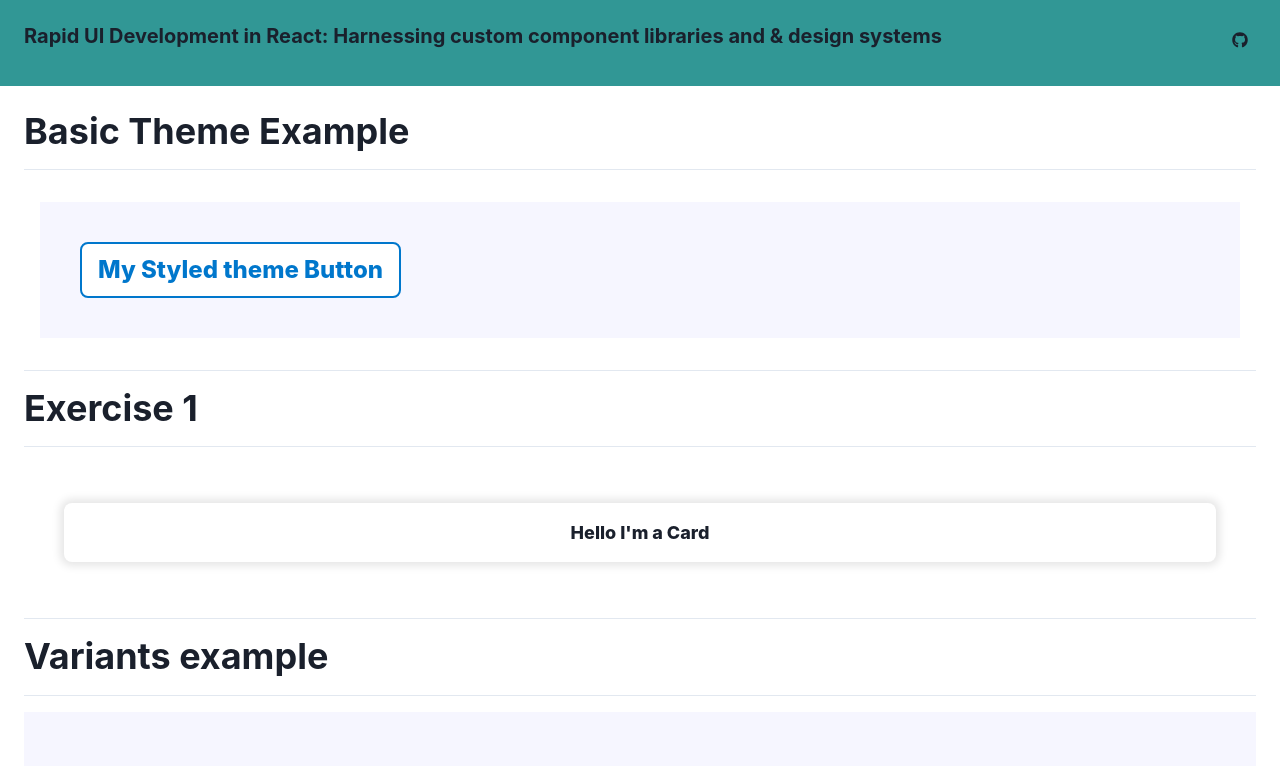
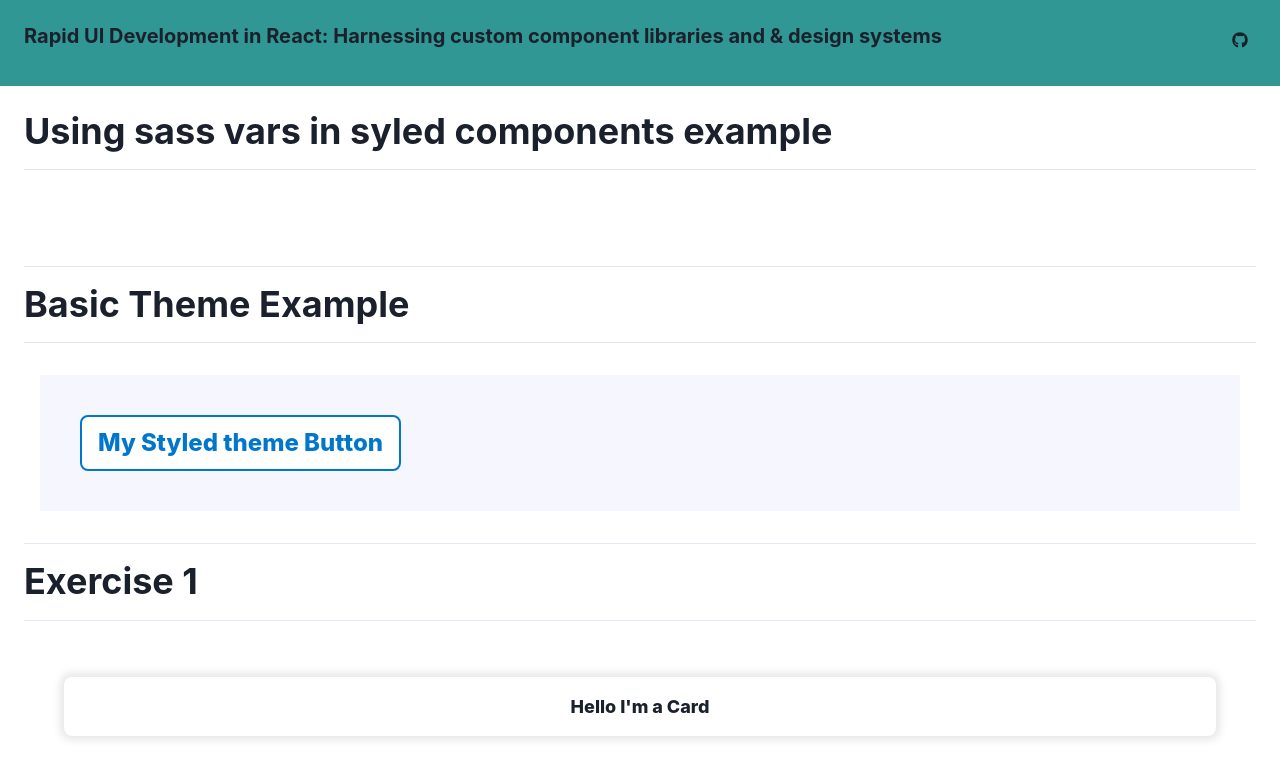
Before and after one commit to ric9176/rapid-ui-dev-workshop, a React (Create React App) app: page / in a window 1280 px wide. Shown: the top 766 px of the page. Built offline with nearby package versions, Linux system fonts and the light colour scheme.

Commit message:
Add sass var import example

```diff
--- a/src/App.tsx
+++ b/src/App.tsx
@@ -1,4 +1,5 @@
 import Header from './Header';
+import Container from './StyledComponts';
 import ThemingExample from './Theming/example';
 import ThemingExcercise from './Theming/exercise';
 import VariantsExample from './Variants/example';
@@ -15,6 +16,10 @@ function App() {
         align="stretch"
         m={6}
       >
+        <Heading>Using sass vars in syled components example</Heading>
+        <Box p={4}>
+          <Container />
+        </Box>
         <Heading>Basic Theme Example</Heading>
         <Box p={4}>
           <ThemingExample />
--- /dev/null
+++ b/src/StyledComponts/index.tsx
@@ -0,0 +1,10 @@
+import styled from 'styled-components';
+import legacyColors from '../legacy-styles/export/legacyColors.scss';
+
+const Container = styled.div`
+  width: 2em;
+  height: 2em;
+  background-color: ${legacyColors.lightBlue};
+`;
+
+export default Container;
--- a/src/Theming/example/index.tsx
+++ b/src/Theming/example/index.tsx
@@ -3,6 +3,7 @@ import styled, { ThemeProvider } from 'styled-components';
 import theme from './theme';
 
 //Making use of Typescript’s type inference for our theme object 😉
+const defaultTheme = {};
 declare module 'styled-components' {
   type Theme = typeof theme;
   export interface DefaultTheme extends Theme {}
```
